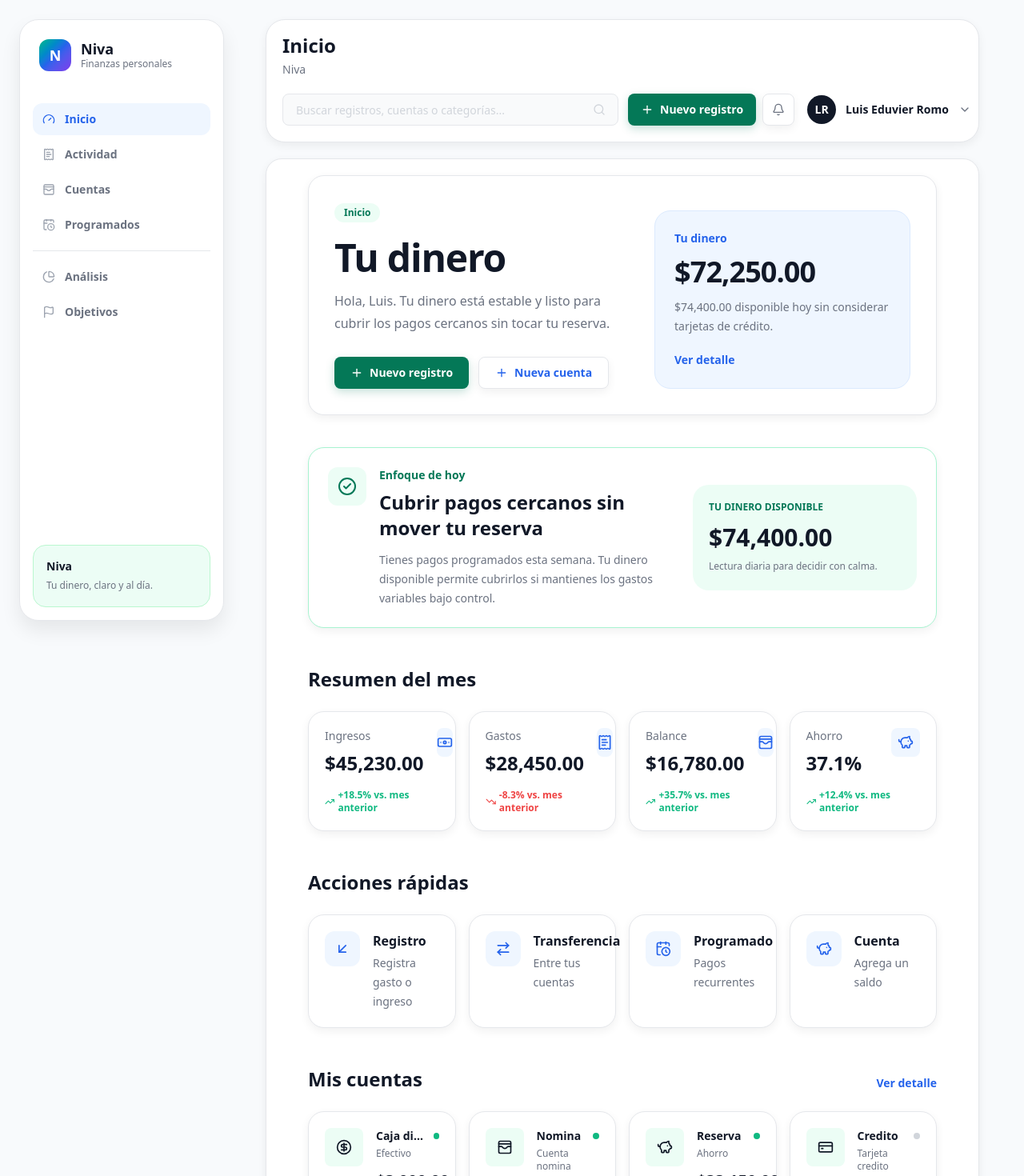
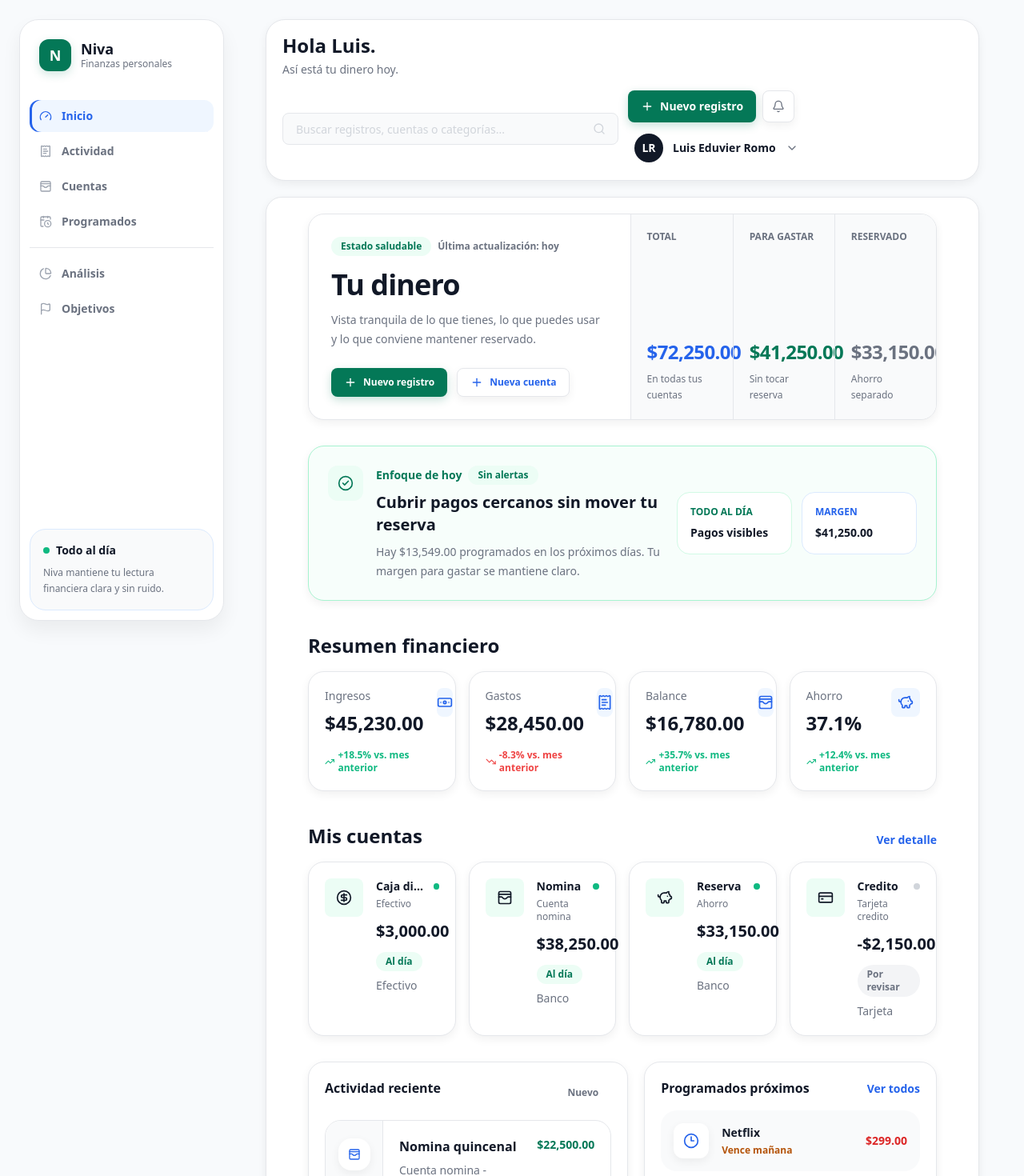
Before and after one commit to eduvierromo18/niva-app, a Next.js app: page /dashboard in a window 1280 px wide. Shown: the top 1470 px of the page at 80% size. Built offline with nearby package versions, Linux system fonts and the light colour scheme.

Commit message:
chore(ux): refine Niva home experience

```diff
--- a/src/components/aurora/cards/AuroraCard.tsx
+++ b/src/components/aurora/cards/AuroraCard.tsx
@@ -10,9 +10,9 @@ type AuroraCardProps = HTMLAttributes<HTMLDivElement> & {
 
 export function AuroraCard({ title, description, action, children, className, ...props }: AuroraCardProps) {
   return (
-    <article className={cn(auroraStyles.card, "p-5 hover:-translate-y-0.5 hover:shadow-[0_12px_24px_rgba(0,0,0,0.08)]", className)} {...props}>
+    <article className={cn(auroraStyles.card, "rounded-[20px] p-5 hover:-translate-y-0.5 hover:shadow-[0_12px_24px_rgba(0,0,0,0.08)]", className)} {...props}>
       {(title || description || action) && (
-        <div className="mb-5 flex items-start justify-between gap-4">
+        <div className="mb-4 flex items-start justify-between gap-4">
           <div>
             {title ? <h3 className="text-base font-bold text-[#111827]">{title}</h3> : null}
             {description ? <p className="mt-2 text-sm leading-6 text-[#6B7280]">{description}</p> : null}
--- a/src/components/aurora/layout/AuroraSidebar.tsx
+++ b/src/components/aurora/layout/AuroraSidebar.tsx
@@ -24,15 +24,15 @@ export function AuroraSidebar({ items, groups, footer, className }: AuroraSideba
   const sections = groups ?? [{ items }];
 
   return (
-    <aside className={cn("flex h-full min-h-[520px] w-full max-w-64 flex-col rounded-[24px] border border-[#E5E7EB] bg-white p-4 shadow-[0_12px_24px_rgba(0,0,0,0.08)]", className)}>
-      <div className="flex items-center gap-3 px-2 py-2">
-        <span className="flex h-10 w-10 items-center justify-center rounded-xl bg-gradient-to-br from-[#10B981] via-[#2563EB] to-[#7C3AED] text-lg font-bold text-white">N</span>
+    <aside className={cn("flex h-full min-h-[520px] w-full max-w-64 flex-col rounded-[24px] border border-[#E5E7EB] bg-white p-3 shadow-[0_12px_24px_rgba(0,0,0,0.06)]", className)}>
+      <div className="flex items-center gap-3 px-3 py-3">
+        <span className="flex h-10 w-10 items-center justify-center rounded-xl bg-[#047857] text-lg font-bold text-white shadow-[0_4px_12px_rgba(4,120,87,0.18)]">N</span>
         <div>
           <p className="text-lg font-bold leading-tight text-[#111827]">Niva</p>
           <p className="text-xs font-medium text-[#6B7280]">Finanzas personales</p>
         </div>
       </div>
-      <nav className="mt-8 space-y-3">
+      <nav className="mt-6 space-y-3">
         {sections.map((group, groupIndex) => (
           <div key={groupIndex} className={cn(groupIndex > 0 && "border-t border-[#E5E7EB] pt-3")}>
             <div className="space-y-1">
@@ -41,8 +41,8 @@ export function AuroraSidebar({ items, groups, footer, className }: AuroraSideba
                   key={`${groupIndex}-${item.href}-${item.label}`}
                   href={item.href}
                   className={cn(
-                    "flex items-center gap-3 rounded-xl px-3 py-2.5 text-sm font-semibold text-[#6B7280] transition-all duration-200 ease-out hover:bg-[#F3F4F6] hover:text-[#111827]",
-                    item.active && "bg-[#EFF6FF] text-[#2563EB]",
+                    "flex min-h-10 items-center gap-3 rounded-xl px-3 py-2.5 text-sm font-semibold text-[#6B7280] transition-all duration-200 ease-out hover:bg-[#F9FAFB] hover:text-[#111827]",
+                    item.active && "bg-[#EFF6FF] text-[#2563EB] shadow-[inset_3px_0_0_#2563EB]",
                   )}
                 >
                   {item.icon ? <span className={cn("text-[#9CA3AF]", item.active && "text-[#2563EB]")}>{item.icon}</span> : null}
--- a/src/components/aurora/layout/AuroraTopbar.tsx
+++ b/src/components/aurora/layout/AuroraTopbar.tsx
@@ -12,7 +12,7 @@ type AuroraTopbarProps = {
 
 export function AuroraTopbar({ title, subtitle, searchPlaceholder = "Buscar registros...", actions, className }: AuroraTopbarProps) {
   return (
-    <header className={cn("flex flex-col gap-4 rounded-[24px] border border-[#E5E7EB] bg-white px-5 py-4 shadow-[0_4px_12px_rgba(0,0,0,0.06)] 2xl:flex-row 2xl:items-center 2xl:justify-between", className)}>
+    <header className={cn("flex w-full min-w-0 flex-col gap-4 rounded-[24px] border border-[#E5E7EB] bg-white px-5 py-4 shadow-[0_4px_12px_rgba(0,0,0,0.06)] 2xl:flex-row 2xl:items-center 2xl:justify-between", className)}>
       <div className="min-w-0">
         {title ? <h1 className="text-2xl font-semibold text-[#111827]">{title}</h1> : null}
         {subtitle ? <p className="mt-1 text-sm text-[#6B7280]">{subtitle}</p> : null}
--- a/src/components/layout/app-shell.tsx
+++ b/src/components/layout/app-shell.tsx
@@ -13,6 +13,7 @@ export function AppShell({ children }: { children: React.ReactNode }) {
   const pathname = usePathname();
   const currentPageIndex = appNavigation.findIndex((item) => item.href === pathname);
   const currentPage = appNavigation[currentPageIndex] ?? appNavigation[0];
+  const isHome = pathname === "/dashboard";
   const sidebarItems = appNavigation.map((item, index) => ({
     href: item.href,
     label: item.title,
@@ -28,30 +29,33 @@ export function AppShell({ children }: { children: React.ReactNode }) {
   const mobileItems = appNavigation.filter((item) => item.group === "primary").slice(0, 4);
 
   return (
-    <div className="min-h-screen bg-[#F8FAFC] text-[#111827]">
+    <div className="min-h-screen overflow-x-hidden bg-[#F8FAFC] text-[#111827]">
       <AuroraPage contained={false} className="px-4 pb-24 pt-4 sm:px-5 sm:pt-5 lg:px-6 lg:pb-8 lg:pt-6">
-        <div className="grid gap-5 lg:grid-cols-[16rem_minmax(0,1fr)]">
+        <div className="grid min-w-0 gap-5 lg:grid-cols-[16rem_minmax(0,1fr)]">
           <AuroraSidebar
             items={sidebarItems}
             groups={sidebarGroups}
             className="fixed left-6 top-6 hidden h-[calc(100vh-3rem)] max-w-64 lg:flex"
             footer={
-              <div className="rounded-2xl border border-[#BBF7D0] bg-[#ECFDF5] p-4">
-                <p className="text-sm font-bold text-[#111827]">Niva</p>
-                <p className="mt-1 text-xs leading-5 text-[#6B7280]">Tu dinero, claro y al día.</p>
+              <div className="rounded-[20px] border border-[#DBEAFE] bg-[#F9FAFB] p-4">
+                <div className="flex items-center gap-2">
+                  <span className="h-2 w-2 rounded-full bg-[#10B981]" />
+                  <p className="text-sm font-bold text-[#111827]">Todo al día</p>
+                </div>
+                <p className="mt-2 text-xs leading-5 text-[#6B7280]">Niva mantiene tu lectura financiera clara y sin ruido.</p>
               </div>
             }
           />
 
           <div className="hidden lg:block" />
 
-          <AuroraContainer className="max-w-none px-0">
+          <AuroraContainer className="min-w-0 max-w-none px-0">
             <AuroraTopbar
-              title={currentPage.title}
-              subtitle="Niva"
+              title={isHome ? "Hola Luis." : currentPage.title}
+              subtitle={isHome ? "Así está tu dinero hoy." : "Niva"}
               searchPlaceholder="Buscar registros, cuentas o categorías..."
               actions={
-                <div className="flex shrink-0 items-center gap-2">
+                <div className="flex min-w-0 flex-wrap items-center gap-2">
                   <Link
                     href="/movements"
                     className="hidden h-10 items-center gap-2 rounded-lg bg-[#047857] px-4 text-sm font-bold text-white shadow-[0_4px_12px_rgba(4,120,87,0.22)] transition-all duration-200 ease-out hover:bg-[#065F46] focus:outline-none focus:ring-2 focus:ring-[#047857] focus:ring-offset-2 sm:inline-flex"
@@ -70,7 +74,7 @@ export function AppShell({ children }: { children: React.ReactNode }) {
                 </div>
               }
             />
-            <AuroraSurface className="mt-5 min-w-0 p-3 sm:p-5">
+            <AuroraSurface className="mt-5 min-w-0 overflow-hidden p-3 sm:p-5">
               <AuroraContainer className="max-w-none px-0">{children}</AuroraContainer>
             </AuroraSurface>
           </AuroraContainer>
--- a/src/components/screens/dashboard-screen.tsx
+++ b/src/components/screens/dashboard-screen.tsx
@@ -2,15 +2,10 @@
 
 import { useState } from "react";
 import Link from "next/link";
-import { useRouter } from "next/navigation";
 import {
-  ArrowDownLeft,
-  ArrowRightLeft,
-  CalendarClock,
   CheckCircle2,
   Clock3,
   Lightbulb,
-  PiggyBank,
   Plus,
   ReceiptText,
   Sparkles,
@@ -33,6 +28,7 @@ import {
 } from "@/components/aurora";
 
 const today = new Date("2026-06-29T00:00:00");
+const compactCardClass = "min-h-[148px] rounded-[20px]";
 
 function daysUntil(date: string) {
   const due = new Date(`${date}T00:00:00`);
@@ -67,7 +63,6 @@ function scheduledAmountTone(type: string) {
 }
 
 export function DashboardScreen() {
-  const router = useRouter();
   const [accountDialogOpen, setAccountDialogOpen] = useState(false);
   const [movementDialogOpen, setMovementDialogOpen] = useState(false);
   const [movementType, setMovementType] = useState("Gasto");
@@ -75,13 +70,20 @@ export function DashboardScreen() {
   const [movements, setMovements] = useState(initialMovements);
 
   const netWorth = accounts.reduce((sum, account) => sum + account.balance, 0);
+  const reservedBalance = accounts
+    .filter((account) => account.alias === "Reserva" || account.name.toLowerCase().includes("ahorro"))
+    .reduce((sum, account) => sum + Math.max(account.balance, 0), 0);
   const availableToday = accounts
     .filter((account) => account.type !== "Tarjeta")
     .reduce((sum, account) => sum + Math.max(account.balance, 0), 0);
+  const spendableToday = Math.max(availableToday - reservedBalance, 0);
   const upcomingScheduled = scheduledTransactions
     .filter((item) => item.status === "active")
     .sort((a, b) => a.nextDueDate.localeCompare(b.nextDueDate))
     .slice(0, 4);
+  const upcomingExpenses = upcomingScheduled
+    .filter((item) => item.type !== "income")
+    .reduce((sum, item) => sum + item.amount, 0);
 
   function addAccount(account: AccountFormValue) {
     setAccounts((current) => [
@@ -104,61 +106,79 @@ export function DashboardScreen() {
   }
 
   return (
-    <div className="space-y-10">
-      <AuroraCard className="rounded-[20px] p-6 sm:p-8">
-        <div className="grid gap-8 xl:grid-cols-[1fr_320px] xl:items-end">
+    <div className="space-y-8">
+      <AuroraCard className="overflow-hidden rounded-[20px] p-0">
+        <div className="grid min-w-0 gap-0 lg:grid-cols-[1.05fr_1fr]">
+          <div className="flex min-h-[250px] min-w-0 flex-col justify-between p-6 sm:p-7">
             <div>
-            <AuroraBadge tone="success">Inicio</AuroraBadge>
-            <h1 className="mt-5 text-4xl font-bold tracking-tight text-[#111827] sm:text-5xl">Tu dinero</h1>
-            <p className="mt-4 max-w-2xl text-base leading-7 text-[#6B7280]">
-              Hola, Luis. Tu dinero está estable y listo para cubrir los pagos cercanos sin tocar tu reserva.
+              <div className="flex flex-wrap items-center gap-2">
+                <AuroraBadge tone="success">Estado saludable</AuroraBadge>
+                <span className="text-xs font-semibold text-[#6B7280]">Última actualización: hoy</span>
+              </div>
+              <h1 className="mt-4 text-3xl font-bold tracking-tight text-[#111827] sm:text-4xl">Tu dinero</h1>
+              <p className="mt-3 max-w-xl break-words text-sm leading-6 text-[#6B7280]">
+                Vista tranquila de lo que tienes, lo que puedes usar y lo que conviene mantener reservado.
               </p>
-            <div className="mt-7 flex flex-wrap gap-3">
-              <AuroraButton type="button" icon={<Plus className="h-4 w-4" />} onClick={() => openMovement("Gasto")}>
+            </div>
+            <div className="mt-6 flex flex-wrap gap-3">
+              <AuroraButton type="button" size="sm" icon={<Plus className="h-4 w-4" />} onClick={() => openMovement("Gasto")}>
                 Nuevo registro
               </AuroraButton>
-              <AuroraButton type="button" variant="secondary" icon={<Plus className="h-4 w-4" />} onClick={() => setAccountDialogOpen(true)}>
+              <AuroraButton type="button" size="sm" variant="secondary" icon={<Plus className="h-4 w-4" />} onClick={() => setAccountDialogOpen(true)}>
                 Nueva cuenta
               </AuroraButton>
             </div>
           </div>
 
-          <div className="rounded-[20px] border border-[#DBEAFE] bg-[#EFF6FF] p-6">
-            <p className="text-sm font-bold text-[#2563EB]">Tu dinero</p>
-            <p className="mt-3 text-4xl font-bold tracking-tight text-[#111827]">{formatCurrency(netWorth)}</p>
-            <p className="mt-3 text-sm leading-6 text-[#6B7280]">
-              {formatCurrency(availableToday)} disponible hoy sin considerar tarjetas de crédito.
-            </p>
-            <Link href="/accounts" className="mt-5 inline-flex text-sm font-bold text-[#2563EB]">
-              Ver detalle
-            </Link>
+          <div className="grid min-w-0 border-t border-[#E5E7EB] bg-[#F9FAFB] sm:grid-cols-3 lg:border-l lg:border-t-0">
+            {[
+              { label: "Total", value: formatCurrency(netWorth), detail: "En todas tus cuentas", tone: "text-[#2563EB]" },
+              { label: "Para gastar", value: formatCurrency(spendableToday), detail: "Sin tocar reserva", tone: "text-[#047857]" },
+              { label: "Reservado", value: formatCurrency(reservedBalance), detail: "Ahorro separado", tone: "text-[#6B7280]" },
+            ].map((item, index) => (
+              <div key={item.label} className={cn("flex min-h-[126px] flex-col justify-between p-5", index > 0 && "border-t border-[#E5E7EB] sm:border-l sm:border-t-0")}>
+                <p className="text-xs font-bold uppercase text-[#6B7280]">{item.label}</p>
+                <div>
+                  <p className={cn("whitespace-nowrap text-[22px] font-bold tracking-tight sm:text-2xl", item.tone)}>{item.value}</p>
+                  <p className="mt-2 text-xs font-medium leading-5 text-[#6B7280]">{item.detail}</p>
+                </div>
+              </div>
+            ))}
           </div>
         </div>
       </AuroraCard>
 
-      <AuroraCard className="rounded-[20px] border-[#A7F3D0] p-6">
-        <div className="grid gap-6 lg:grid-cols-[1fr_280px] lg:items-center">
+      <AuroraCard className="rounded-[20px] border-[#A7F3D0] bg-[#F7FEFB] p-5 sm:p-6">
+        <div className="grid gap-5 lg:grid-cols-[1fr_auto] lg:items-center">
           <div className="flex gap-4">
-            <div className="flex h-12 w-12 shrink-0 items-center justify-center rounded-xl bg-[#ECFDF5] text-[#047857]">
-              <CheckCircle2 className="h-6 w-6" />
+            <div className="flex h-11 w-11 shrink-0 items-center justify-center rounded-xl bg-[#ECFDF5] text-[#047857]">
+              <CheckCircle2 className="h-5 w-5" />
             </div>
             <div>
+              <div className="flex flex-wrap items-center gap-2">
                 <p className="text-sm font-bold text-[#047857]">Enfoque de hoy</p>
-              <h2 className="mt-2 text-2xl font-bold text-[#111827]">Cubrir pagos cercanos sin mover tu reserva</h2>
-              <p className="mt-3 max-w-3xl text-sm leading-6 text-[#6B7280]">
-                Tienes pagos programados esta semana. Tu dinero disponible permite cubrirlos si mantienes los gastos variables bajo control.
+                <AuroraBadge tone="success">Sin alertas</AuroraBadge>
+              </div>
+              <h2 className="mt-2 text-xl font-bold text-[#111827]">Cubrir pagos cercanos sin mover tu reserva</h2>
+              <p className="mt-2 max-w-3xl text-sm leading-6 text-[#6B7280]">
+                Hay {formatCurrency(upcomingExpenses)} programados en los próximos días. Tu margen para gastar se mantiene claro.
               </p>
             </div>
           </div>
-          <div className="rounded-[20px] bg-[#ECFDF5] p-5">
-            <p className="text-xs font-bold uppercase text-[#047857]">Tu dinero disponible</p>
-            <p className="mt-3 text-3xl font-bold text-[#111827]">{formatCurrency(availableToday)}</p>
-            <p className="mt-2 text-xs leading-5 text-[#6B7280]">Lectura diaria para decidir con calma.</p>
+          <div className="grid grid-cols-2 gap-3 lg:w-[300px]">
+            <div className="rounded-[16px] border border-[#D1FAE5] bg-white p-4">
+              <p className="text-xs font-bold uppercase text-[#047857]">Todo al día</p>
+              <p className="mt-2 text-sm font-semibold text-[#111827]">Pagos visibles</p>
+            </div>
+            <div className="rounded-[16px] border border-[#DBEAFE] bg-white p-4">
+              <p className="text-xs font-bold uppercase text-[#2563EB]">Margen</p>
+              <p className="mt-2 text-sm font-semibold text-[#111827]">{formatCurrency(spendableToday)}</p>
+            </div>
           </div>
         </div>
       </AuroraCard>
 
-      <AuroraSection title="Resumen del mes">
+      <AuroraSection title="Resumen financiero" className="space-y-4">
         <div className="grid gap-4 md:grid-cols-2 xl:grid-cols-4">
           {metrics.map((metric) => (
             <AuroraStatCard
@@ -168,33 +188,8 @@ export function DashboardScreen() {
               delta={formatDelta(metric.delta)}
               trend={metric.trend}
               icon={<metric.icon className="h-5 w-5" />}
-              className="rounded-[20px]"
+              className={compactCardClass}
             />
-          ))}
-        </div>
-      </AuroraSection>
-
-      <AuroraSection title="Acciones rápidas">
-        <div className="grid gap-4 sm:grid-cols-2 xl:grid-cols-4">
-          {[
-            { icon: ArrowDownLeft, label: "Registro", description: "Registra gasto o ingreso", onClick: () => openMovement("Gasto") },
-            { icon: ArrowRightLeft, label: "Transferencia", description: "Entre tus cuentas", onClick: () => openMovement("Transferencia") },
-            { icon: CalendarClock, label: "Programado", description: "Pagos recurrentes", onClick: () => router.push("/programados") },
-            { icon: PiggyBank, label: "Cuenta", description: "Agrega un saldo", onClick: () => setAccountDialogOpen(true) },
-          ].map((action) => (
-            <button key={action.label} type="button" onClick={action.onClick} className="text-left">
-              <AuroraCard className="h-full rounded-[20px] p-5">
-                <div className="flex items-start gap-4">
-                  <div className="flex h-11 w-11 shrink-0 items-center justify-center rounded-xl bg-[#EFF6FF] text-[#2563EB]">
-                    <action.icon className="h-5 w-5" />
-                  </div>
-                  <div>
-                    <p className="text-base font-bold text-[#111827]">{action.label}</p>
-                    <p className="mt-1 text-sm leading-6 text-[#6B7280]">{action.description}</p>
-                  </div>
-                </div>
-              </AuroraCard>
-            </button>
           ))}
         </div>
       </AuroraSection>
@@ -202,6 +197,7 @@ export function DashboardScreen() {
       <AuroraSection
         title="Mis cuentas"
         action={<Link href="/accounts" className="text-sm font-bold text-[#2563EB]">Ver detalle</Link>}
+        className="space-y-4"
       >
         <div className="grid gap-4 md:grid-cols-2 xl:grid-cols-4">
           {accounts.map((account) => (
@@ -213,15 +209,38 @@ export function DashboardScreen() {
               meta={account.type}
               icon={<account.icon className="h-5 w-5" />}
               status={account.balance >= 0 ? "active" : "muted"}
-              className="rounded-[20px]"
+              statusLabel={account.balance >= 0 ? "Al día" : "Por revisar"}
+              statusTone={account.balance >= 0 ? "success" : "neutral"}
+              className={compactCardClass}
             />
           ))}
         </div>
       </AuroraSection>
 
-      <section className="grid gap-6 xl:grid-cols-[0.95fr_1.05fr]">
+      <section className="grid gap-5 xl:grid-cols-[1.05fr_0.95fr]">
         <AuroraCard
-          title="Próximos pagos"
+          title="Actividad reciente"
+          action={<AuroraButton type="button" size="sm" variant="ghost" onClick={() => openMovement("Gasto")}>Nuevo</AuroraButton>}
+          className="rounded-[20px]"
+        >
+          <div className="space-y-3">
+            {movements.slice(0, 5).map((movement, index) => (
+              <AuroraTimelineCard
+                key={`${movement.date}-${movement.description}-${index}`}
+                date={movement.date}
+                title={movement.description}
+                description={`${movement.account} - ${movement.category}`}
+                amount={formatCurrency(movement.amount)}
+                amountTone={amountToneForMovement(movement.type)}
+                icon={movement.type === "Ingreso" ? <WalletCards className="h-4 w-4" /> : <ReceiptText className="h-4 w-4" />}
+                className="shadow-none"
+              />
+            ))}
+          </div>
+        </AuroraCard>
+
+        <AuroraCard
+          title="Programados próximos"
           action={<Link href="/programados" className="text-sm font-bold text-[#2563EB]">Ver todos</Link>}
           className="rounded-[20px]"
         >
@@ -247,30 +266,24 @@ export function DashboardScreen() {
             })}
           </div>
         </AuroraCard>
+      </section>
 
-        <AuroraCard
-          title="Actividad reciente"
-          action={<AuroraButton type="button" size="sm" variant="ghost" onClick={() => openMovement("Gasto")}>Nuevo</AuroraButton>}
+      <AuroraSection title="Objetivos" className="space-y-4">
+        <div className="grid gap-4 md:grid-cols-3">
+          {goals.slice(0, 3).map((goal) => (
+            <AuroraGoalCard
+              key={goal.name}
+              title={goal.name}
+              current={formatCurrency(goal.current)}
+              target={formatCurrency(goal.target)}
+              progress={Math.round((goal.current / goal.target) * 100)}
               className="rounded-[20px]"
-        >
-          <div className="space-y-3">
-            {movements.slice(0, 5).map((movement, index) => (
-              <AuroraTimelineCard
-                key={`${movement.date}-${movement.description}-${index}`}
-                date={movement.date}
-                title={movement.description}
-                description={`${movement.account} - ${movement.category}`}
-                amount={formatCurrency(movement.amount)}
-                amountTone={amountToneForMovement(movement.type)}
-                icon={movement.type === "Ingreso" ? <WalletCards className="h-4 w-4" /> : <ReceiptText className="h-4 w-4" />}
-                className="shadow-none"
             />
           ))}
         </div>
-        </AuroraCard>
-      </section>
+      </AuroraSection>
 
-      <AuroraSection title="Insights">
+      <AuroraSection title="Insights" className="space-y-4">
         <div className="grid gap-4 lg:grid-cols-2">
           <AuroraInsightCard
             icon={<Sparkles className="h-5 w-5" />}
@@ -289,21 +302,6 @@ export function DashboardScreen() {
         </div>
       </AuroraSection>
 
-      <AuroraSection title="Metas">
-        <div className="grid gap-4 md:grid-cols-3">
-          {goals.slice(0, 3).map((goal) => (
-            <AuroraGoalCard
-              key={goal.name}
-              title={goal.name}
-              current={formatCurrency(goal.current)}
-              target={formatCurrency(goal.target)}
-              progress={Math.round((goal.current / goal.target) * 100)}
-              className="rounded-[20px]"
-            />
-          ))}
-        </div>
-      </AuroraSection>
-
       <AccountDialog open={accountDialogOpen} onClose={() => setAccountDialogOpen(false)} onSave={addAccount} />
       <MovementDialog open={movementDialogOpen} defaultType={movementType} accounts={accounts} onClose={() => setMovementDialogOpen(false)} onSave={addMovement} />
     </div>
```
Lines whose indentation alone changed are shown as unchanged.
